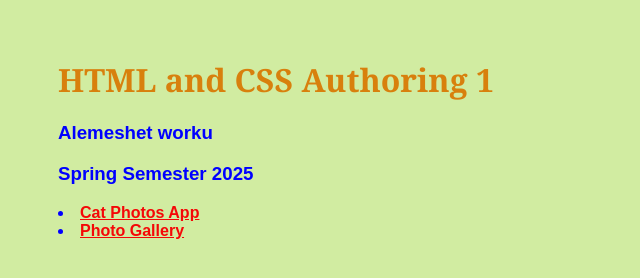
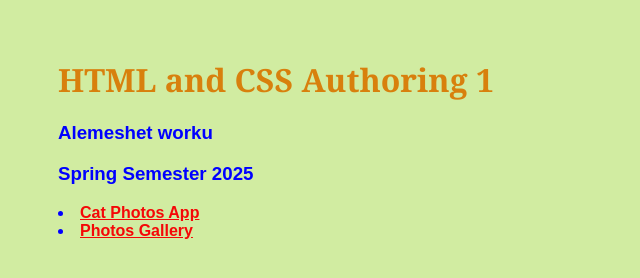
Before and after one commit to Alem5555/Alem5555.github.io, a plain HTML site: page index.html in a window 1280 px wide. Shown: the full height of the page, 0-640 px from the left. Drawn offline with Linux system fonts and the light colour scheme.

Commit message:
Update index.html

```diff
--- a/index.html
+++ b/index.html
@@ -35,7 +35,7 @@
 
 </ul>
     <li><a href="cat-photos/index.html">Cat Photos App</a></li>
-    <li><a href="gallery/index.html">Photo Gallery</a></li>
+    <li><a href="gallery/index.html">Photos Gallery</a></li>
   </ul>
 
   </body>
```
